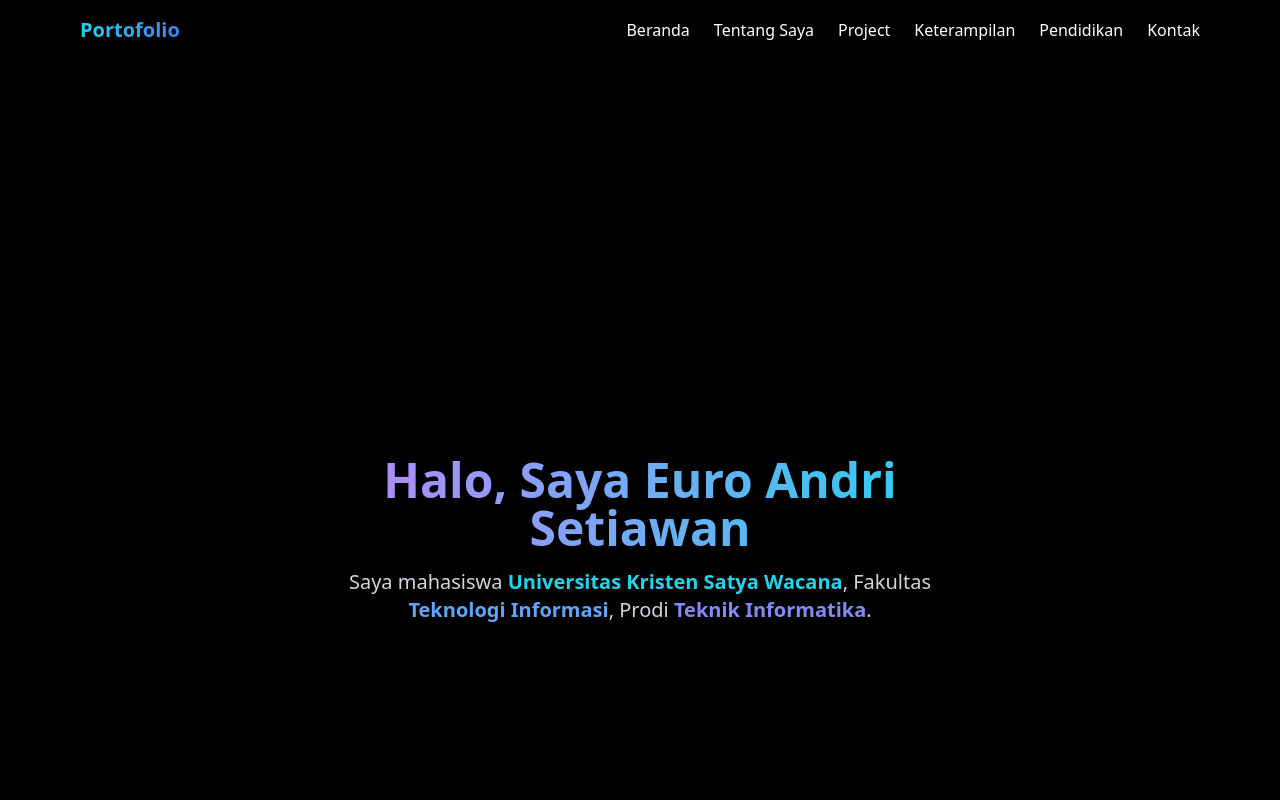
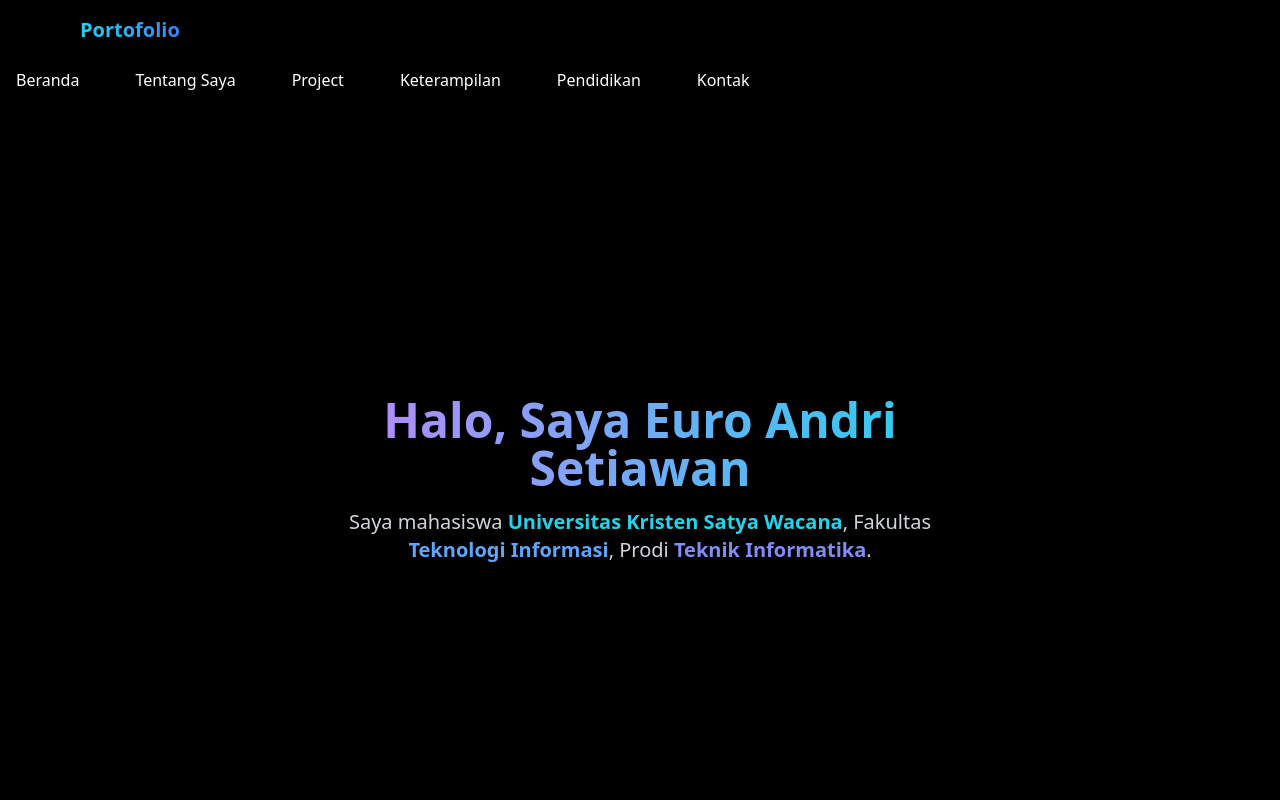
Before and after one commit to EuroAndri/euroandri-portofolio, a React (Create React App) app: page / in a window 1280 px wide. Shown: the top 800 px of the page. Built offline with nearby package versions, Linux system fonts and the light colour scheme.

Commit message:
Fix Navbar visibility and responsive behavior

```diff
--- a/src/components/Navbar.jsx
+++ b/src/components/Navbar.jsx
@@ -3,41 +3,48 @@ import { useState } from "react";
 const Navbar = () => {
   const [isOpen, setIsOpen] = useState(false);
 
+  const navItems = [
+    { label: "Beranda", href: "#beranda" },
+    { label: "Tentang Saya", href: "#tentangsaya" },
+    { label: "Project", href: "#project" },
+    { label: "Keterampilan", href: "#keterampilan" },
+    { label: "Pendidikan", href: "#pendidikan" },
+    { label: "Kontak", href: "#kontak" },
+  ];
+
   return (
-    <nav className="bg-black w-full">
+    <nav className="bg-black fixed w-full top-0 z-50 shadow-md">
       <div className="max-w-6xl mx-auto px-4 py-4 flex justify-between items-center">
         {/* Logo */}
         <div className="text-xl font-bold text-transparent bg-clip-text bg-gradient-to-r from-cyan-400 to-blue-500">
           Portofolio
         </div>
 
-        {/* Toggle Button */}
+        {/* Toggle Button (Mobile Only) */}
         <div className="md:hidden">
-          <button onClick={() => setIsOpen(!isOpen)} className="text-white">
+          <button onClick={() => setIsOpen(!isOpen)} className="text-white text-2xl">
             ☰
           </button>
+        </div>
       </div>
 
       {/* Navigation Links */}
       <ul
         className={`${
           isOpen ? "block" : "hidden"
-          } md:flex md:space-x-6 mt-4 md:mt-0 text-white font-medium`}
+        } md:flex md:space-x-6 text-white font-medium absolute md:static bg-black w-full left-0 top-full md:w-auto md:bg-transparent z-50`}
       >
-          {["Beranda", "Tentang Saya", "Project", "Keterampilan", "Pendidikan", "Kontak"].map(
-            (item, i) => (
-              <li key={i} className="mt-2 md:mt-0">
+        {navItems.map(({ label, href }, i) => (
+          <li key={i} className="mt-2 md:mt-0 text-center md:text-left">
             <a
-                  href={`#${item.toLowerCase().replace(" ", "")}`}
-                  className="hover:text-cyan-400 transition block text-center md:inline"
+              href={href}
+              className="block px-4 py-2 hover:text-cyan-400 transition"
             >
-                  {item}
+              {label}
             </a>
           </li>
-            )
-          )}
+        ))}
       </ul>
-      </div>
     </nav>
   );
 };
```
Lines whose indentation alone changed are shown as unchanged.
